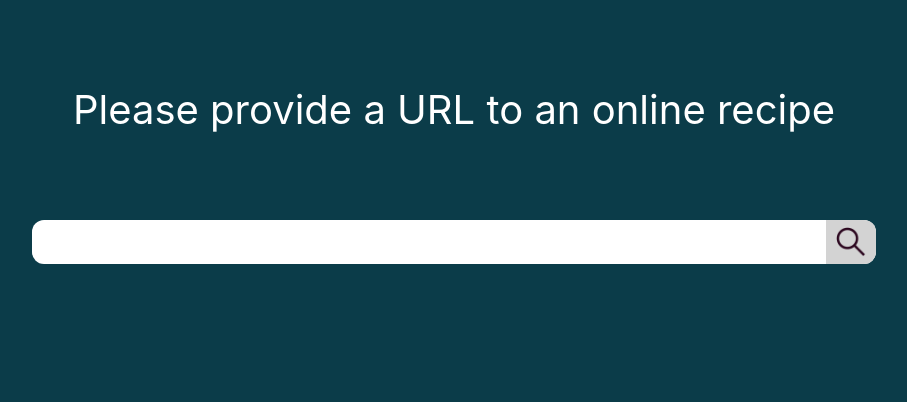
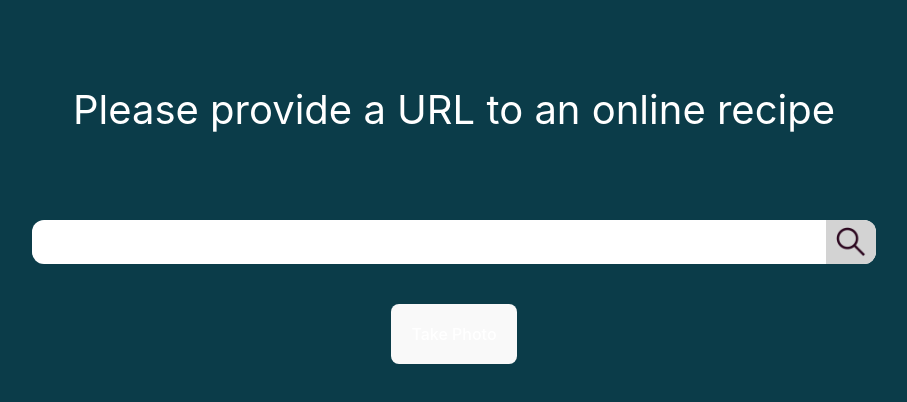
Before and after one commit to aiRamo/NextWhisk, a React (Vite) app: page /home in a window 1280 px wide. Shown: the top 402 px of the page, without its empty margins (186-1093 px from the left). Built offline with nearby package versions, Linux system fonts and the light colour scheme.

Commit message:
Camera Input Implemented

```diff
--- /dev/null
+++ b/src/components/homePageComponents/CameraCaptureComponent.css
@@ -0,0 +1,9 @@
+.camera-button{
+    color: #fff;
+    margin-top: 5vh;
+    width: fit-content;
+    height: 60px;
+    cursor: pointer;
+    transition: all 0.3s ease;
+    animation: pulse 2s infinite;
+}
--- /dev/null
+++ b/src/components/homePageComponents/CameraCaptureComponent.tsx
@@ -0,0 +1,35 @@
+import React, { useRef } from 'react';
+import './CameraCaptureComponent.css';
+
+const CameraCaptureComponent: React.FC = () => {
+  const fileInputRef = useRef<HTMLInputElement>(null);
+
+  const handleCapture = (event: React.ChangeEvent<HTMLInputElement>) => {
+    const file = event.target.files ? event.target.files[0] : null;
+    if (file) {
+      console.log('Captured file:', file.name);
+    }
+  };
+
+  const handleButtonClick = () => {
+    fileInputRef.current?.click();
+  };
+
+  return (
+    <div>
+      <input
+        type="file"
+        accept="image/*"
+        capture
+        onChange={handleCapture}
+        ref={fileInputRef}
+        style={{ opacity: 0, position: 'absolute', zIndex: -1 }}
+      />
+      <button onClick={handleButtonClick} className='camera-button'>
+        Take Photo
+      </button>
+    </div>
+  );
+};
+
+export default CameraCaptureComponent;
--- a/src/screens/HomePage.tsx
+++ b/src/screens/HomePage.tsx
@@ -4,6 +4,7 @@ import './HomePage.css';
 import '../components/homePageComponents/Loader.css'
 import SearchBar from '../components/homePageComponents/SearchBar';
 import RecipeSummarySection from '../components/homePageComponents/RecipeSummarySection';
+import CameraCaptureComponent from '../components/homePageComponents/CameraCaptureComponent';
 
 const HomePage = () => {
 
@@ -85,6 +86,8 @@ const HomePage = () => {
         response={response}
         recipeJSON={recipeJSON}
       />
+
+      <CameraCaptureComponent />
     </div>
   );
 };
```
Also changed, not shown: 1 other file (tests, documents, lock files or other folders).
